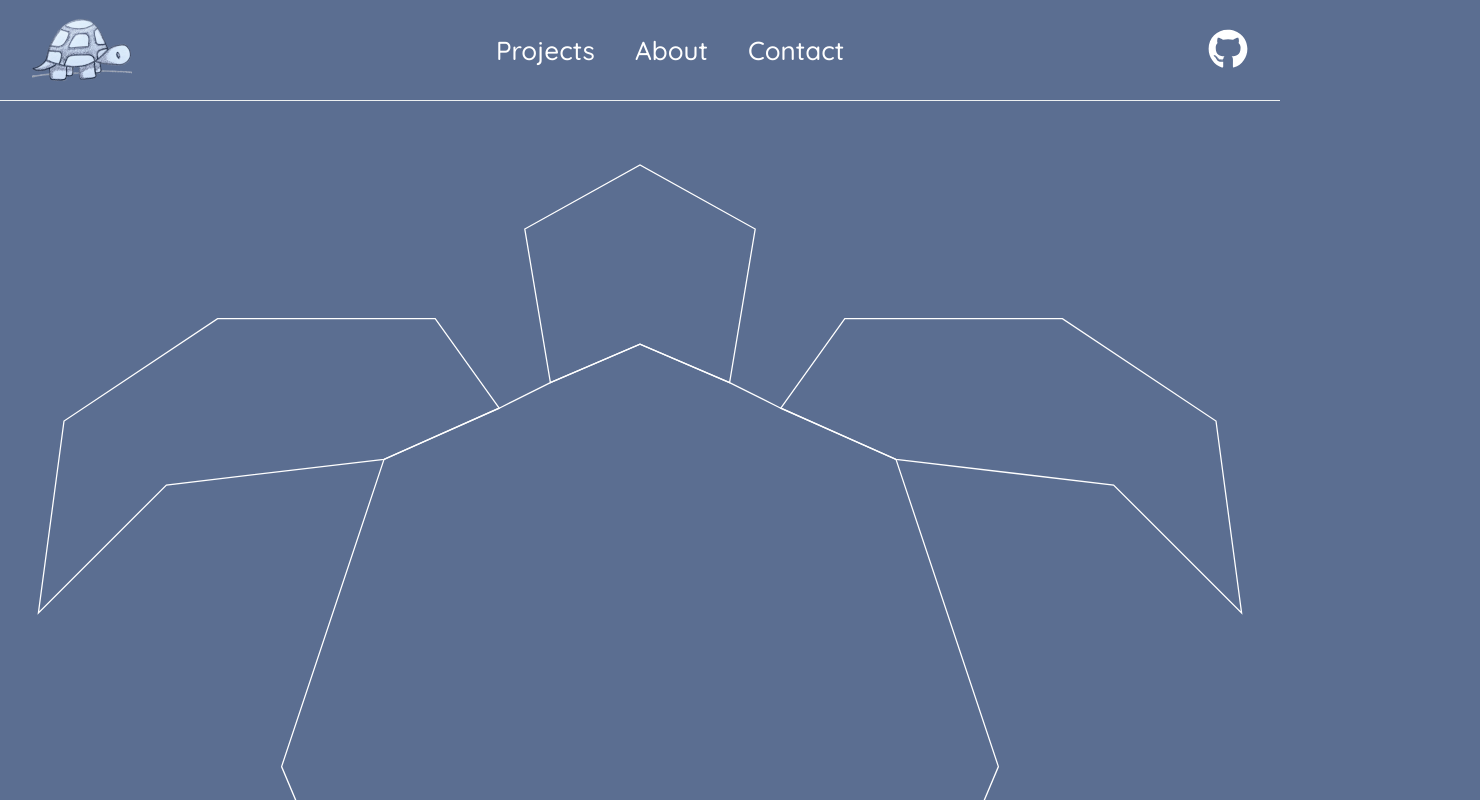
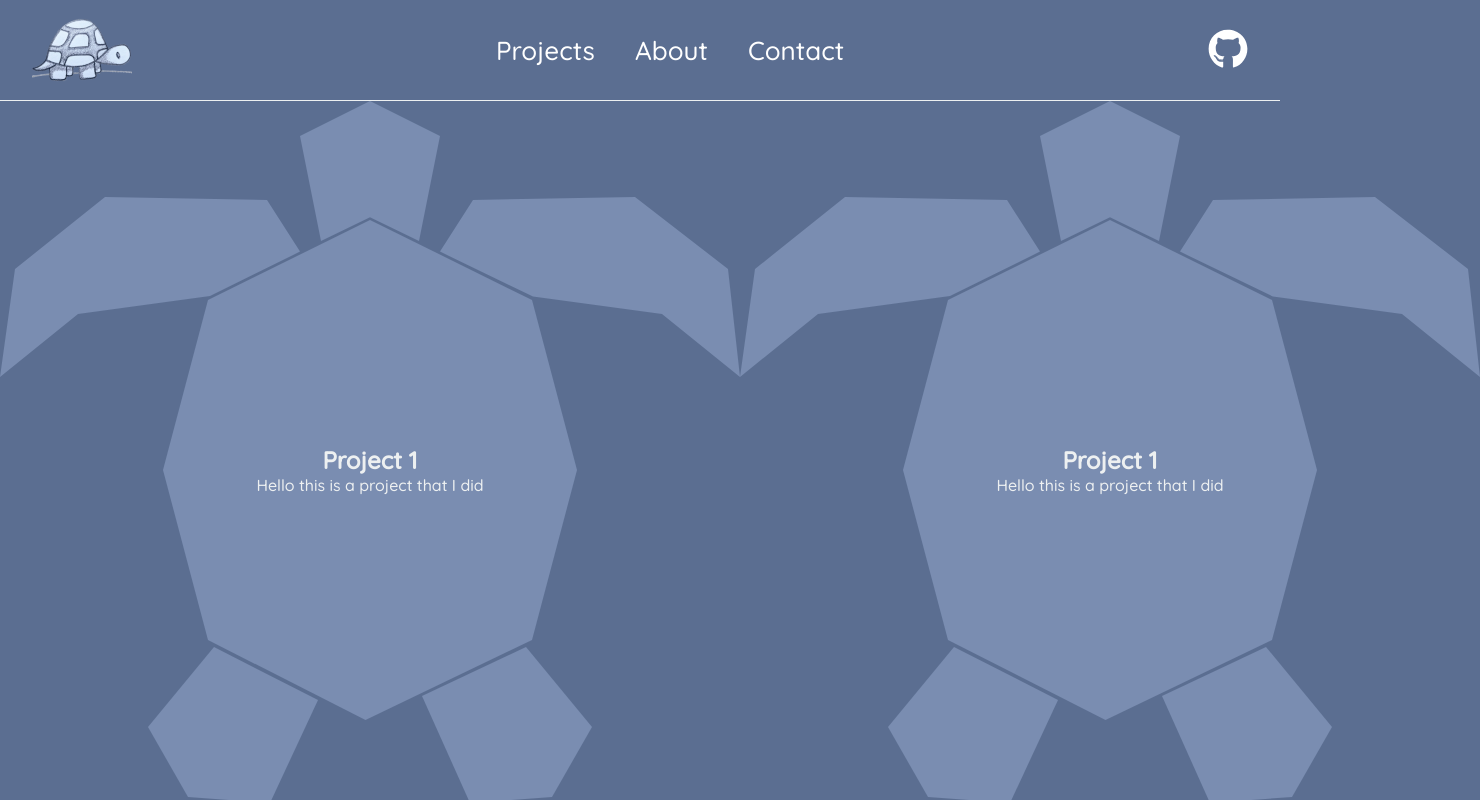
Before and after one commit to kiiramat/kiiramat-website, a React (Create React App) app: page / in a window 1280 px wide. Shown: the top 800 px of the page, 1480 px wide, since content can reach past the window. Built offline with nearby package versions, Linux system fonts and the light colour scheme.

Commit message:
turtle layout implemented

```diff
--- a/src/components/TurtleLayout.css
+++ b/src/components/TurtleLayout.css
@@ -1,5 +1,67 @@
-.turtle-layout-svg {
-    fill: transparent;
-    stroke: white;
-    stroke-width: 0.1px;
+.turtle-layout {
 }
+
+.turtle-layout > div {
+    display: flex;
+    justify-content: center;
+}
+
+.turtle-part  {
+    background-color: #7a8db1;
+    display: flex;
+    flex-direction: column;
+    justify-content: center;
+    align-items: center;
+}
+
+.turtle-layout-top {
+    margin-bottom: -25px;
+}
+
+.turtle-layout-mid {
+
+}
+
+.turtle-layout-bot {
+    margin-top: -73px;
+}
+
+.left-flipper {
+    width: 300px;
+    height: 300px;
+    margin-top: -24px;
+    clip-path: polygon(0 100%, 5% 64%, 35% 40%, 89% 41%, 100% 58.2%, 70% 73%, 26% 79%);
+}
+
+.right-flipper {
+    width: 300px;
+    height: 300px;
+    margin-top: -24px;
+    clip-path: polygon(0 58.2%, 11% 41%, 65% 40%, 96% 64%, 100% 100%, 74% 79%, 31% 73.2%);
+}
+
+.turtle-head {
+    width: 140px;
+    height: 140px;
+    clip-path: polygon(0 25%, 50% 0%, 100% 25%, 85% 100%, 50% 83%, 15% 100%);
+}
+
+.body {
+    width: 450px;
+    height: 500px;
+    margin-top: -132px;
+    clip-path: polygon(50% 0, 86% 16%, 96% 50%, 86% 84%, 49% 100%, 14% 84%, 4% 50%, 14% 16%);
+}
+
+.left-leg {
+    width: 200px;
+    height: 200px;
+    margin-right: 104px;
+    clip-path: polygon(15% 40%, 48% 0, 100% 26.5%, 76% 78%, 35% 75%);
+}
+
+.right-leg {
+    width: 200px;
+    height: 200px;
+    clip-path: polygon(0 24.5%, 52% 0, 85% 40%, 65% 75%, 24% 78%);
+}
--- a/src/components/TurtleLayout.js
+++ b/src/components/TurtleLayout.js
@@ -1,29 +1,23 @@
-import "../components/TurtleLayout.css"
+import "../components/TurtleLayout.css";
 
-function TurtleLayout() {
+function TurtleLayout({ title, text }) {
   return (
-    <div>
-      <svg className="turtle-layout-svg" viewBox="0 0 100 100">
-        <path
-          id="head"
-          d="m 57,22 -7,-3 -7,3 -2,-12 9,-5 9,5 z" />
-        <path
-          d="m 50,85 20,-14 8,-19 -8,-24 -9,-4 -4,-2 -7,-3 -7,3 -4,2 -9,4 -8,24 8,19 z"
-          id="body" />
-        <path
-          id="left-hand"
-          d="M 39,24 34,17 H 17 l -12,8 -2,15 L 13,30 30,28 Z" />
-        <path
-          id="right-hand"
-          d="m 61,24 5,-7 h 17 v 0 L 95,25 97,40 87,30 70,28 Z" />
-        <path
-          id="left-leg"
-          d="m 30,71 -7,10 5,6 h 7 l 5,-9 z" />
-        <path
-          id="right-leg"
-          d="m 70,71 7,10 -5,6 h -7 l -5,-9 z" />
-      </svg>
-
+    <div className="turtle-layout">
+      <div className="turtle-layout-top">
+        <div className="turtle-part left-flipper"></div>
+        <div className="turtle-part turtle-head"></div>
+        <div className="turtle-part right-flipper"></div>
+      </div>
+      <div className="turtle-layout-mid">
+        <div className="turtle-part body">
+          <h2>{title}</h2>
+          <p>{text}</p>
+        </div>
+      </div>
+      <div className="turtle-layout-bot">
+        <div className="turtle-part left-leg"></div>
+        <div className="turtle-part right-leg"></div>
+      </div>
     </div>
 
   );
--- a/src/index.css
+++ b/src/index.css
@@ -4,7 +4,6 @@
   box-sizing: border-box;
   margin: 0;
   padding: 0;
-  background-color: #5b6e91;
 }
 
 body {
@@ -14,6 +13,7 @@ body {
   -webkit-font-smoothing: antialiased;
   -moz-osx-font-smoothing: grayscale;
   color: #edf0f1;
+  background-color: #5b6e91;
 }
 
 a {
--- a/src/pages/Projects.css
+++ b/src/pages/Projects.css
@@ -0,0 +1,4 @@
+.turtle-layout-container {
+    display: flex;
+    justify-content: space-around;
+}
--- a/src/pages/Projects.js
+++ b/src/pages/Projects.js
@@ -1,10 +1,12 @@
 import React from "react";
 import TurtleLayout from "../components/TurtleLayout";
+import './Projects.css'
 
 function Projects() {
     return (
-        <div>
-            <TurtleLayout />
+        <div className="turtle-layout-container">
+            <TurtleLayout title="Project 1" text="Hello this is a project that I did" />
+            <TurtleLayout title="Project 1" text="Hello this is a project that I did" />
         </div>
     );
 }
```
Also changed, not shown: src/images/turtle-layout.svg.
